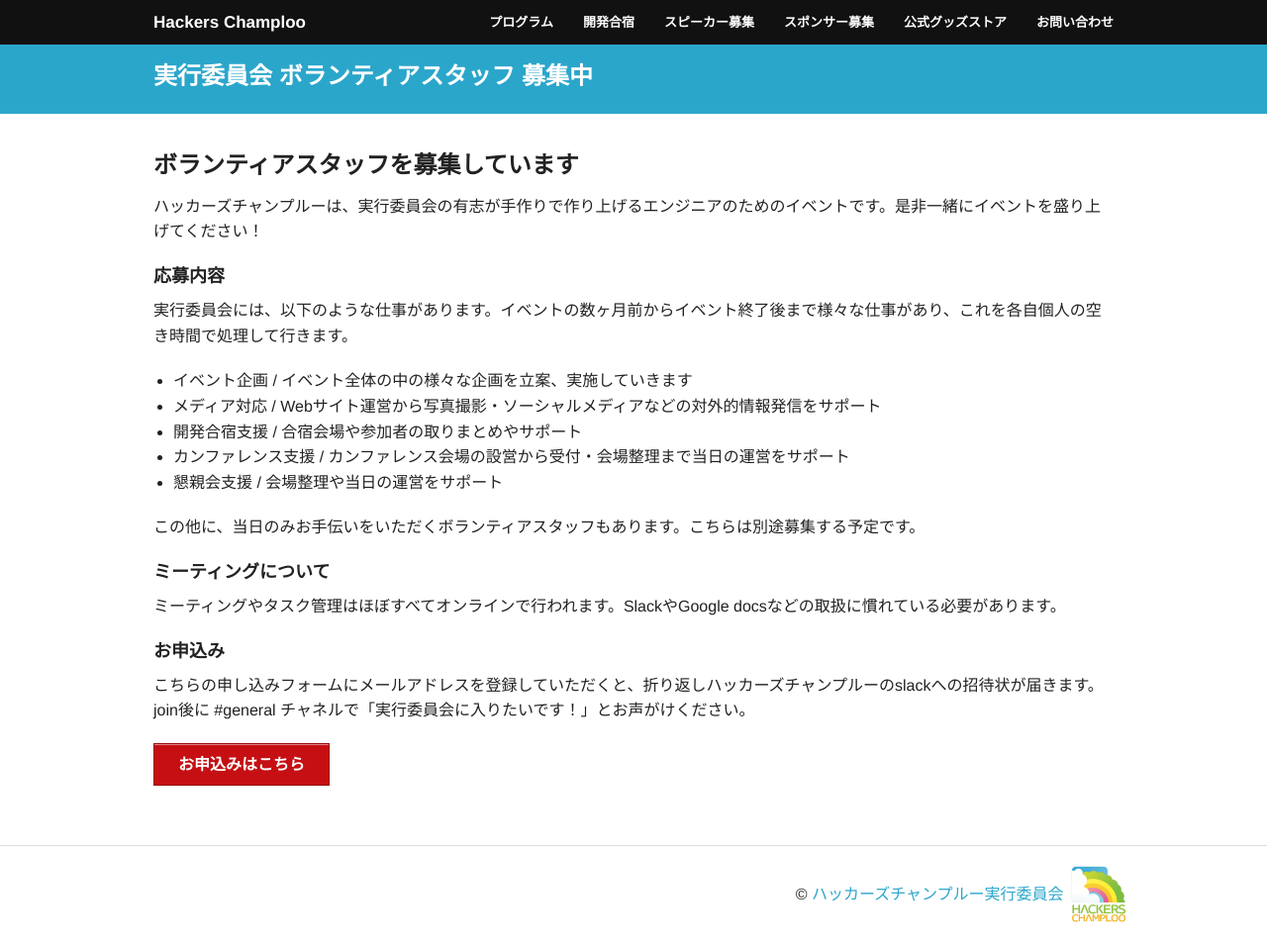
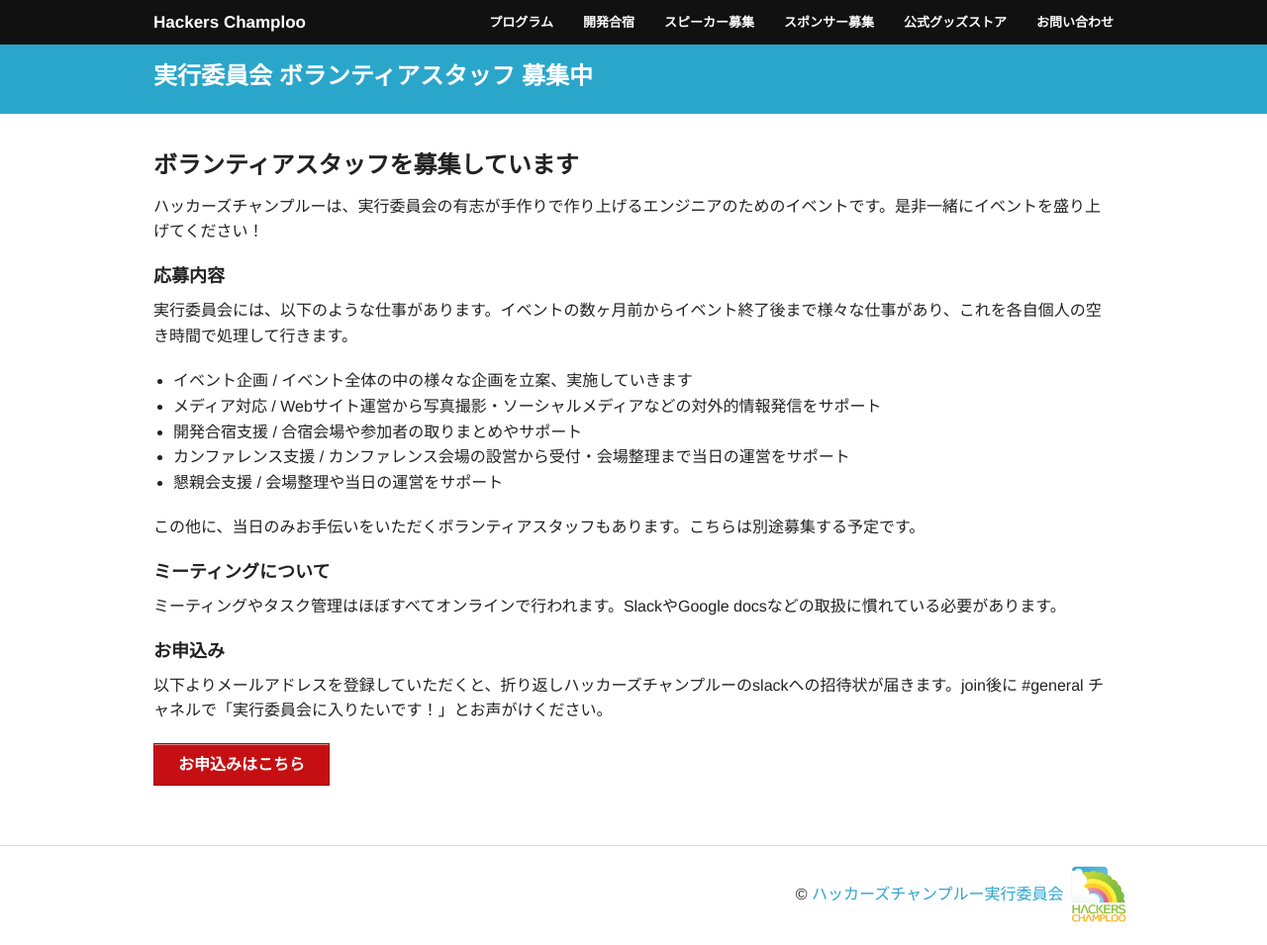
Before and after one commit to hackers-champloo/hackers-champloo.github.io, a Jekyll site: the page built from 2017/staff.md, in a window 1280 px wide and 955 px high. Shown: the whole window at 99% size. Built offline with Jekyll 4.4.1, drawn with Linux system fonts in a browser that asks for light colours; nearby versions of some CDN libraries.

Commit message:
スタッフ募集の申し込み誘導文言修正

```diff
--- a/2017/staff.md
+++ b/2017/staff.md
@@ -26,6 +26,6 @@ title: 実行委員会 ボランティアスタッフ 募集中
 
 ## お申込み
 
-こちらの申し込みフォームにメールアドレスを登録していただくと、折り返しハッカーズチャンプルーのslackへの招待状が届きます。join後に #general チャネルで「実行委員会に入りたいです！」とお声がけください。
+以下よりメールアドレスを登録していただくと、折り返しハッカーズチャンプルーのslackへの招待状が届きます。join後に #general チャネルで「実行委員会に入りたいです！」とお声がけください。
 
 <a class="button alert" href="https://goo.gl/WOcoUD">お申込みはこちら</a>
```
